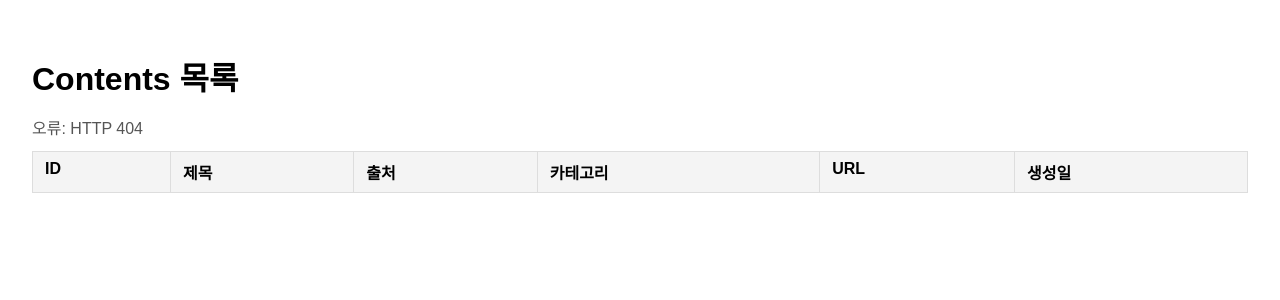
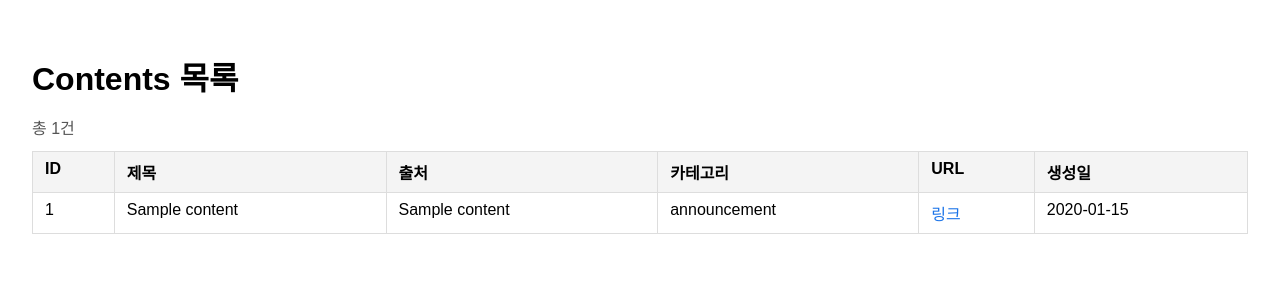
Before and after one commit to BoonPick/back-end, a FastAPI app: page / in a window 1280 px wide. Shown: the top 300 px of the page. Run offline with FastAPI, Linux system fonts and the light colour scheme; tables that the repository leaves empty or names only in its code hold one stand-in row (values such as "Sample post"); lists and menus that the app fills with data are empty.

Commit message:
임시 프론트 페이지 API 경로를 /api/board로 수정
Co-Authored-By: Claude Opus 4.6 <noreply@anthropic.com>

```diff
--- a/fastapi-app/templates/index.html
+++ b/fastapi-app/templates/index.html
@@ -35,7 +35,7 @@
     <script>
         async function fetchContents() {
             try {
-                const response = await fetch('/contents');
+                const response = await fetch('/api/board?size=100');
                 if (!response.ok) throw new Error(`HTTP ${response.status}`);
                 const contents = await response.json();
                 const tbody = document.getElementById('contents-body');
@@ -45,10 +45,10 @@
                     tr.innerHTML = `
                         <td>${item.id}</td>
                         <td>${item.title}</td>
-                        <td>${item.source_name ?? '-'}</td>
+                        <td>${item.source ?? '-'}</td>
                         <td>${item.category ?? '-'}</td>
-                        <td>${item.url ? `<a class="url-link" href="${item.url}" target="_blank">링크</a>` : '-'}</td>
-                        <td>${item.created_at ? item.created_at.replace('T', ' ').substring(0, 19) : '-'}</td>
+                        <td>${item.sourceUrl ? `<a class="url-link" href="${item.sourceUrl}" target="_blank">링크</a>` : '-'}</td>
+                        <td>${item.date ?? '-'}</td>
                     `;
                     tbody.appendChild(tr);
                 });
```
